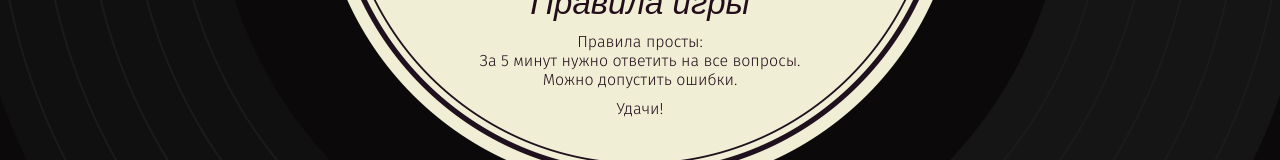
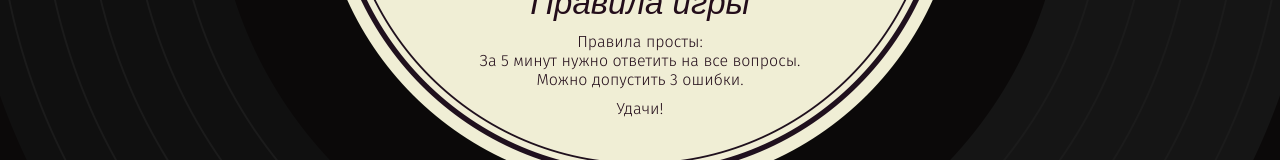
Before and after one commit to VitaliyBru/510505-guess-melody-2, a React app: page / in a window 1280 px wide. Shown: the part 632-792 px from the top of the page. Built offline with nearby package versions, Linux system fonts and the light colour scheme.

Commit message:
исправляет ошибки eslint

```diff
--- a/src/components/app/app.jsx
+++ b/src/components/app/app.jsx
@@ -1,11 +1,11 @@
 import React from "react";
 import {GreetingScreen} from "../greeting-screen/greeting-screen.jsx";
 
-export const App = (props) => {
-  const {timeLimits, mistakesLimits} = props;
+export const App = () => {
+  // const {timeLimits, mistakesLimits} = props;
 
   return <GreetingScreen
-    timeLimits = {timeLimits}
-    mistakeLimits = {mistakesLimits}
+    // timeLimits = {timeLimits}
+    // mistakeLimits = {mistakesLimits}
   />;
 };
--- a/src/components/greeting-screen/greeting-screen.jsx
+++ b/src/components/greeting-screen/greeting-screen.jsx
@@ -1,7 +1,7 @@
 import React from "react";
 
-export const GreetingScreen = (props) => {
-  const {timeLimits, mistakesLimits} = props;
+export const GreetingScreen = () => {
+  // const {timeLimits, mistakesLimits} = props;
 
   return <section className="welcome">
     <div className="welcome__logo"><img src="img/melody-logo.png" alt="Угадай мелодию" width="186" height="83"/></div>
@@ -9,8 +9,8 @@ export const GreetingScreen = (props) => {
     <h2 className="welcome__rules-title">Правила игры</h2>
     <p className="welcome__text">Правила просты:</p>
     <ul className="welcome__rules-list">
-      <li>За {timeLimits} минут нужно ответить на все вопросы.</li>
-      <li>Можно допустить {mistakesLimits} ошибки.</li>
+      <li>За 5 минут нужно ответить на все вопросы.</li>
+      <li>Можно допустить 3 ошибки.</li>
     </ul>
     <p className="welcome__text">Удачи!</p>
   </section>;
--- a/src/index.js
+++ b/src/index.js
@@ -3,15 +3,15 @@ import ReactDOM from "react-dom";
 import {App} from "./components/app/app.jsx";
 
 const init = () => {
-  const gameSettings = {
-    timeLimits: 5,
-    mistakesLimits: 3,
-  };
+  // const gameSettings = {
+  //   timeLimits: 5,
+  //   mistakesLimits: 3,
+  // };
 
   ReactDOM.render(
       <App
-        timeLimits = {gameSettings.timeLimits}
-        mistakesLimits = {gameSettings.mistakesLimits}
+        // timeLimits = {gameSettings.timeLimits}
+        // mistakesLimits = {gameSettings.mistakesLimits}
       />,
       document.querySelector(`#root`)
   );
```
